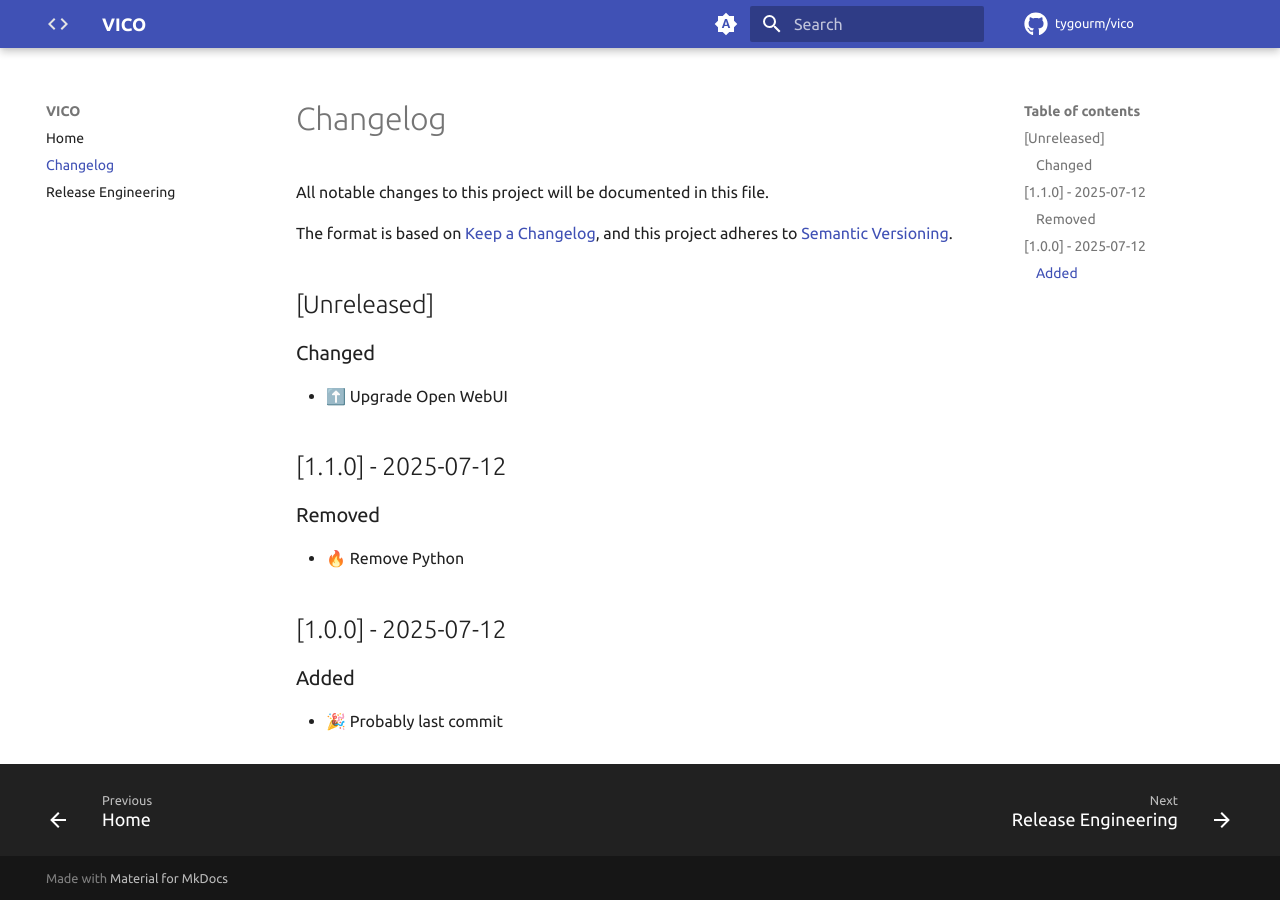
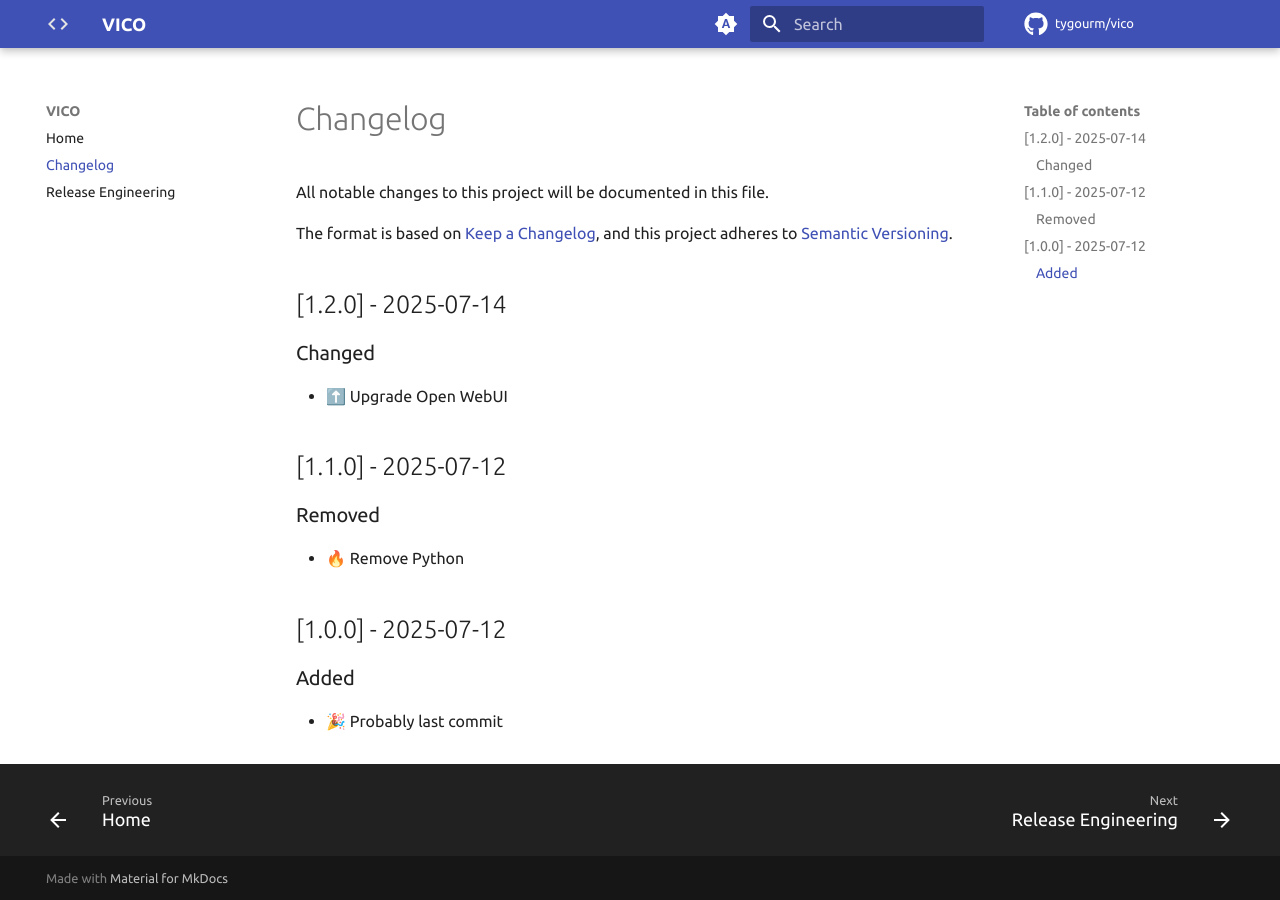
Before and after one commit to tygourm/vico, an MkDocs documentation site: the page built from docs/CHANGELOG.md, in a window 1280 px wide. Built offline with MkDocs 1.6.1 and Material for MkDocs 9.7.7, drawn with Linux system fonts in a browser that asks for light colours; plug-ins that fetch from the network failed and are left out; comment, search, counter and statistics services are not loaded.

Commit message:
🔖 Version 1.2.0

```diff
--- a/docs/CHANGELOG.md
+++ b/docs/CHANGELOG.md
@@ -6,7 +6,7 @@ The format is based on [Keep a Changelog](https://keepachangelog.com/en/1.1.0/),
 and this project adheres to
 [Semantic Versioning](https://semver.org/spec/v2.0.0.html).
 
-## [Unreleased]
+## [1.2.0] - 2025-07-14
 
 ### Changed
 
```
